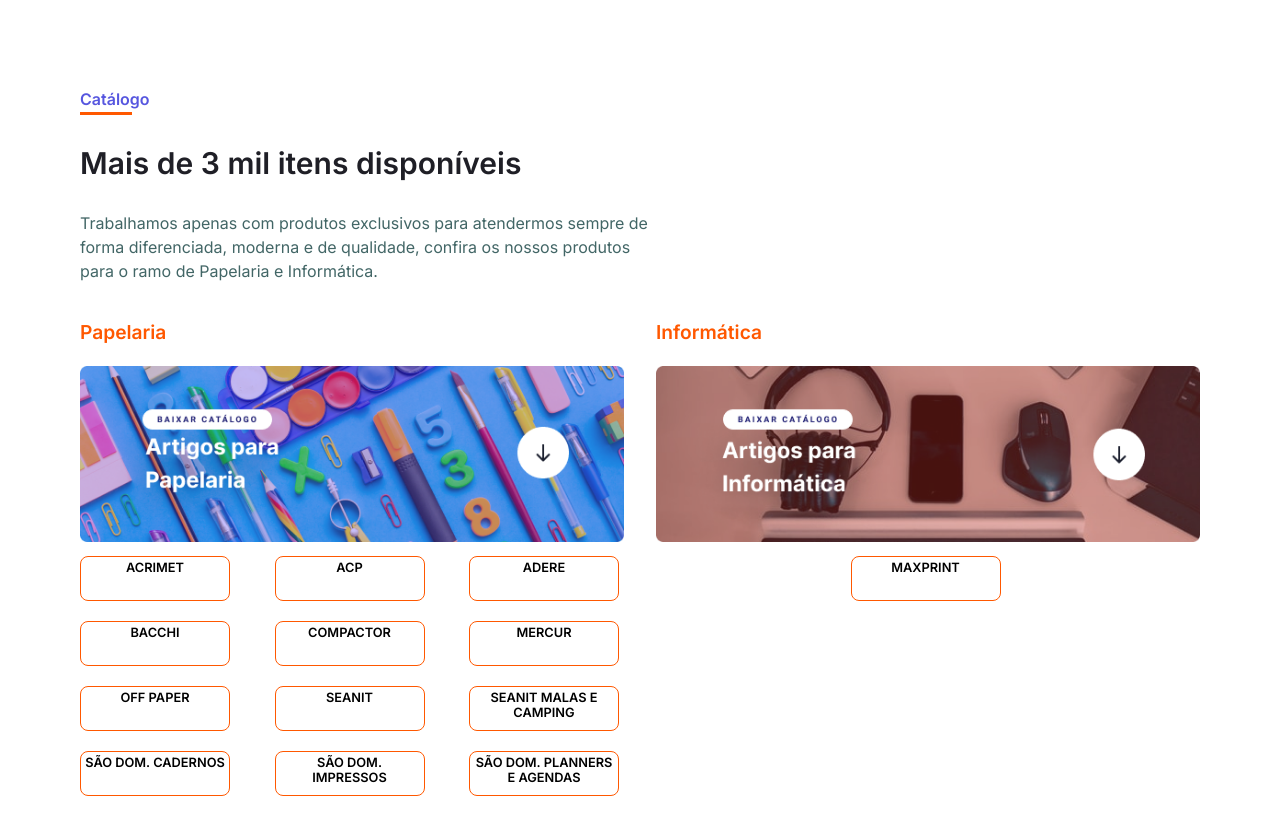
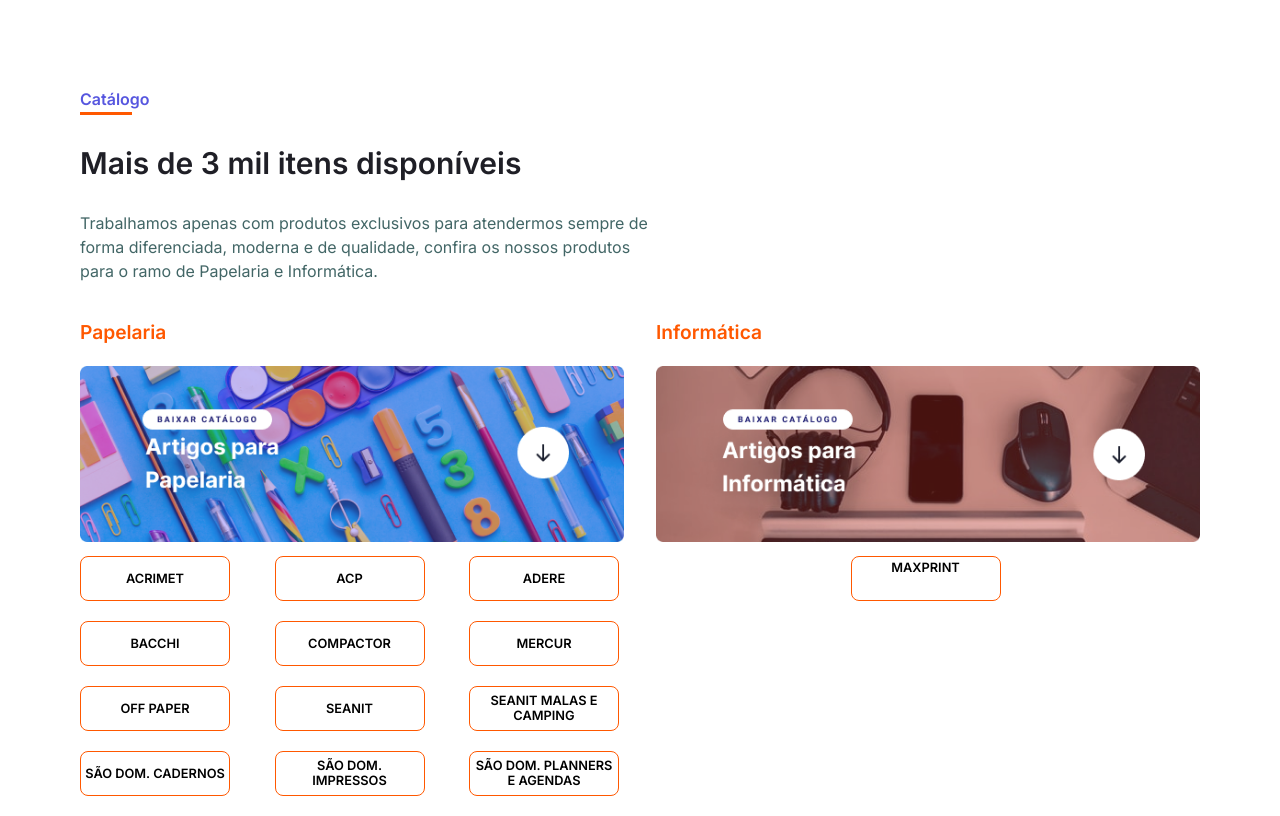
Before and after one commit to marcosmk3/mk3, a Next.js app: page /components/Catalogo in a window 1280 px wide. Built offline with nearby package versions, Linux system fonts and the light colour scheme.

Commit message:
ajuste catalogos

```diff
--- a/styles/Home.module.css
+++ b/styles/Home.module.css
@@ -278,12 +278,19 @@
 .catPapelaria{
   display: flex;
   flex-direction: column;
+  justify-content: center;
+}
+
+
+.catPapelaria a li{
+  display: flex;
+  align-items: center;
+  justify-content: center;
 }
 
 .catPapelaria div {
   display: flex;
   justify-content: space-between;
-  align-items: baseline;
   margin-bottom: 20px;
 }
 .catalogo div ul li{
```
